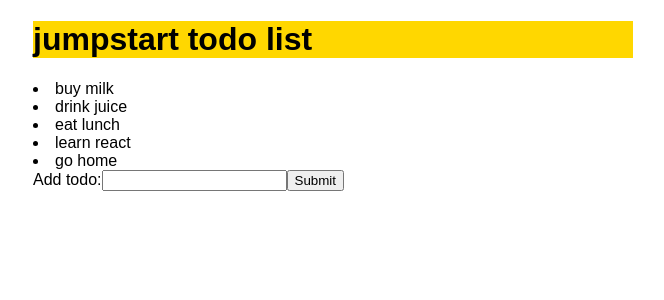
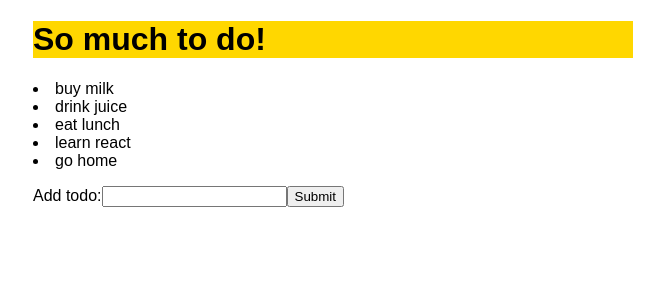
Before and after one commit to spinningarrow/react-todo-list, a React (Create React App) app: page / in a window 1280 px wide. Shown: the top 300 px of the page, without its empty margins (307-971 px from the left). Built offline with nearby package versions, Linux system fonts and the light colour scheme.

Commit message:
Simplify into one component file

```diff
--- a/src/components/App.js
+++ b/src/components/App.js
@@ -1,9 +1,50 @@
-import React, { Component } from "react";
-import TodoList from "./TodoList";
+import React from "react";
+import { todos } from "../utils/seedData";
 
-class App extends Component {
+class App extends React.Component {
+  state = {
+    todos: todos,
+    newTodo: { description: "", isCompleted: false }
+  };
+
+  handleSubmit = event => {
+    event.preventDefault();
+
+    const todos = [...this.state.todos, this.state.newTodo];
+
+    this.setState({
+      todos: todos,
+      newTodo: { description: "", isCompleted: false }
+    });
+  };
+
+  handleChange = event => {
+    this.setState({
+      newTodo: { description: event.target.value, isCompleted: false }
+    });
+  };
+
   render() {
-    return <TodoList title="jumpstart todo list" />;
+    return (
+      <div id="todo-list">
+        <h1 id="todo-title">So much to do!</h1>
+
+        {this.state.todos.map((todo, i) => {
+          return <li key={i}>{todo.description}</li>;
+        })}
+
+        <p>
+          Add todo:
+          <input
+            id="inputText"
+            type="text"
+            value={this.state.newTodo.description}
+            onChange={this.handleChange}
+          />
+          <button onClick={this.handleSubmit}>Submit</button>
+        </p>
+      </div>
+    );
   }
 }
 
--- a/src/components/TodoForm.js
+++ /dev/null
@@ -1,43 +0,0 @@
-import React, { Component } from "react";
-
-class TodoForm extends Component {
-  constructor() {
-    super();
-    this.state = {
-      newTodo: { description: "", isCompleted: false }
-    };
-  }
-
-  handleChange(event) {
-    this.setState({
-      newTodo: { description: event.target.value, isCompleted: false }
-    });
-  }
-
-  handleSubmit(event) {
-    event.preventDefault();
-    this.props.submitTodo(this.state.newTodo);
-    this.setState({
-      newTodo: { description: "", isCompleted: false }
-    });
-  }
-
-  render() {
-    return (
-      <form onSubmit={this.handleSubmit.bind(this)}>
-        <label>
-          Add todo:
-          <input
-            id="inputText"
-            type="text"
-            value={this.state.newTodo.description}
-            onChange={this.handleChange.bind(this)}
-          />
-        </label>
-        <input id="submit" type="submit" value="Submit" />
-      </form>
-    );
-  }
-}
-
-export default TodoForm;
--- a/src/components/TodoList.js
+++ /dev/null
@@ -1,31 +0,0 @@
-import React, { Component } from "react";
-import { todos } from "../utils/seedData";
-import TodoForm from "./TodoForm";
-
-class TodoList extends Component {
-  constructor() {
-    super();
-    this.state = {
-      todos: todos
-    };
-  }
-
-  submitTodo(newTodo) {
-    const todos = [...this.state.todos, newTodo];
-    this.setState({ todos: todos });
-  }
-
-  render() {
-    return (
-      <div id="todo-list">
-        <h1 id="todo-title">{this.props.title}</h1>
-        {this.state.todos.map(function(todo, i) {
-          return <li key={i}>{todo.description}</li>;
-        })}
-        <TodoForm submitTodo={this.submitTodo.bind(this)} />
-      </div>
-    );
-  }
-}
-
-export default TodoList;
```
